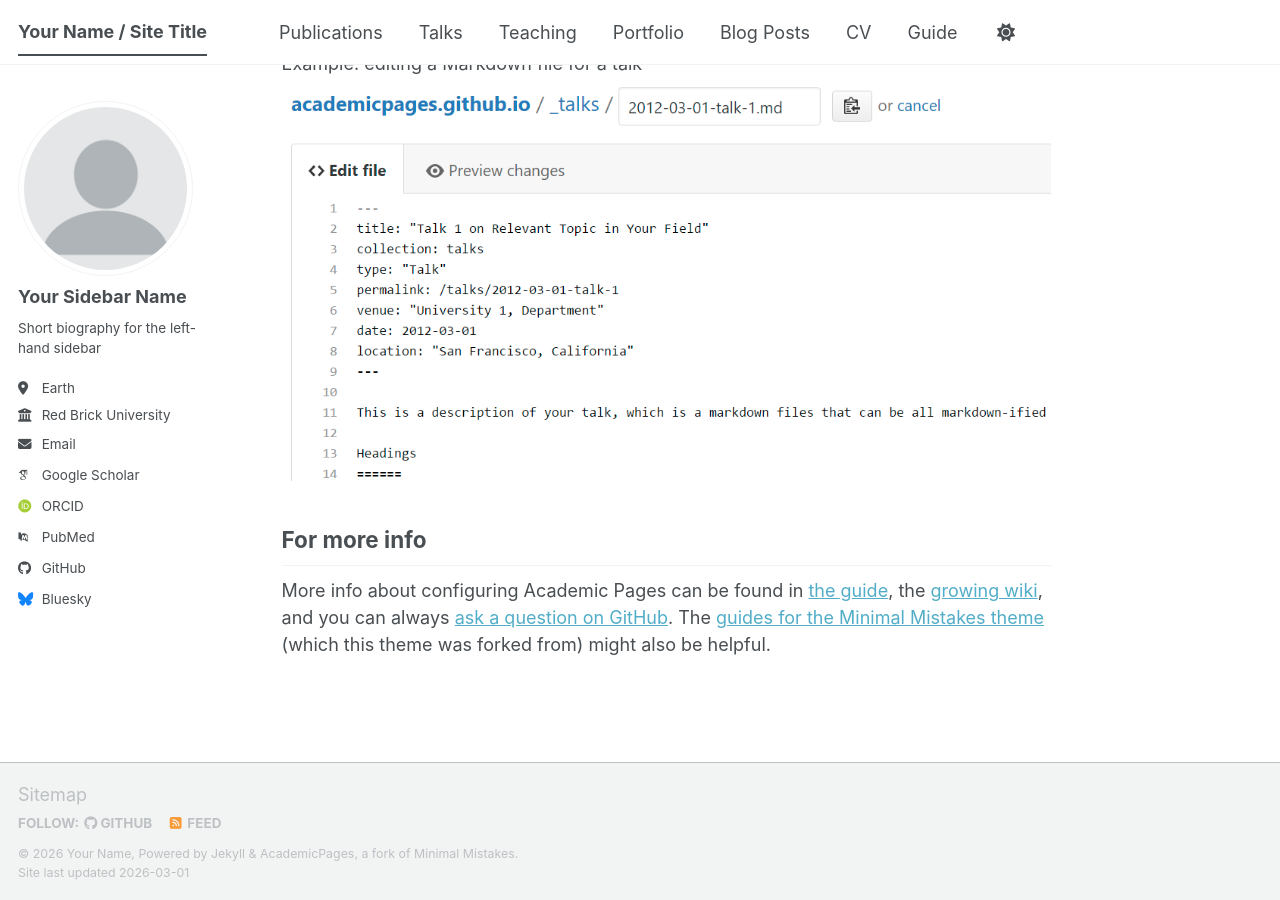
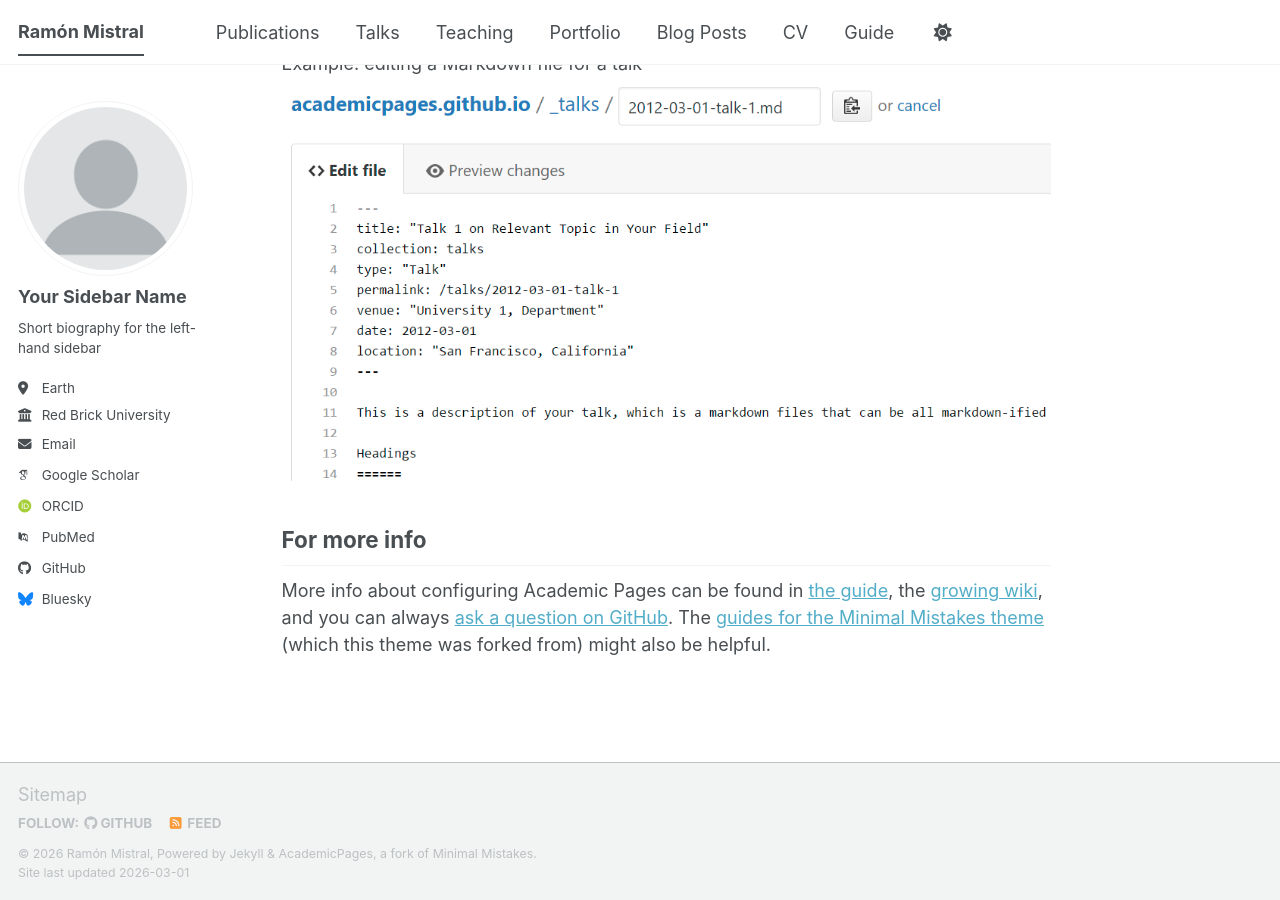
Before and after one commit to r1920github/ramonmistral, a Jekyll site: the page built from _pages/about.md, in a window 1280 px wide and 900 px high, scrolled down 2720 px. Built offline with Jekyll 4.4.1, drawn with Linux system fonts in a browser that asks for light colours; some web fonts are replaced; a script bundle is joined from its source files by our own code; library files that are not in the unit come from our copies.

Commit message:
Update _config.yml

```diff
--- a/_config.yml
+++ b/_config.yml
@@ -9,10 +9,10 @@
 # Basic Site Settings
 locale                   : "en-US"
 site_theme               : "default" # The available themes options are "default", "air", "sunrise", "mint", "dirt" and "contrast"
-title                    : "Your Name / Site Title"
+title                    : "Ramón Mistral"
 title_separator          : "-"
-name                     : &name "Your Name"
-description              : &description "Your Name's academic portfolio"   # Update this with a general description of your site, this is the default if not overridden by a page
+name                     : &name "Ramón Mistral"
+description              : &description "I am a researcher in contemporary philosophy, specializing in its intersections with anthropological theory. My work critically engages with Jacques Derrida's thought to explore and better understand ontological diversity."   # Update this with a general description of your site, this is the default if not overridden by a page
 url                      : https://academicpages.github.io # The base hostname & protocol for your site e.g. "https://[your GitHub username].github.io",
                                                            # or if you already have some other page hosted on Github then use "https://[your GitHub username].github.io/[Your Repo Name]"
 baseurl                  : "" # the subpath of your site, e.g. "/blog"
```
